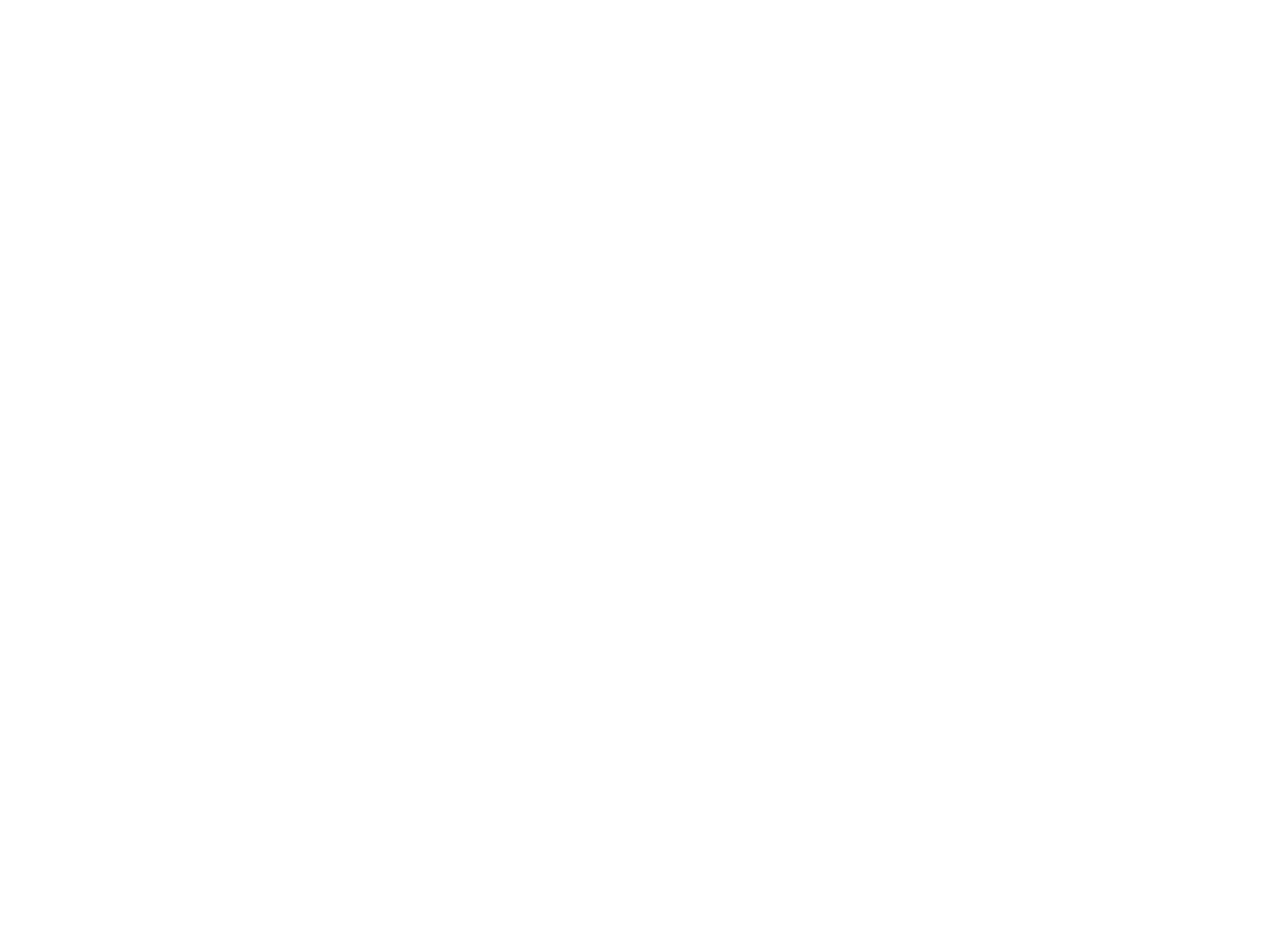
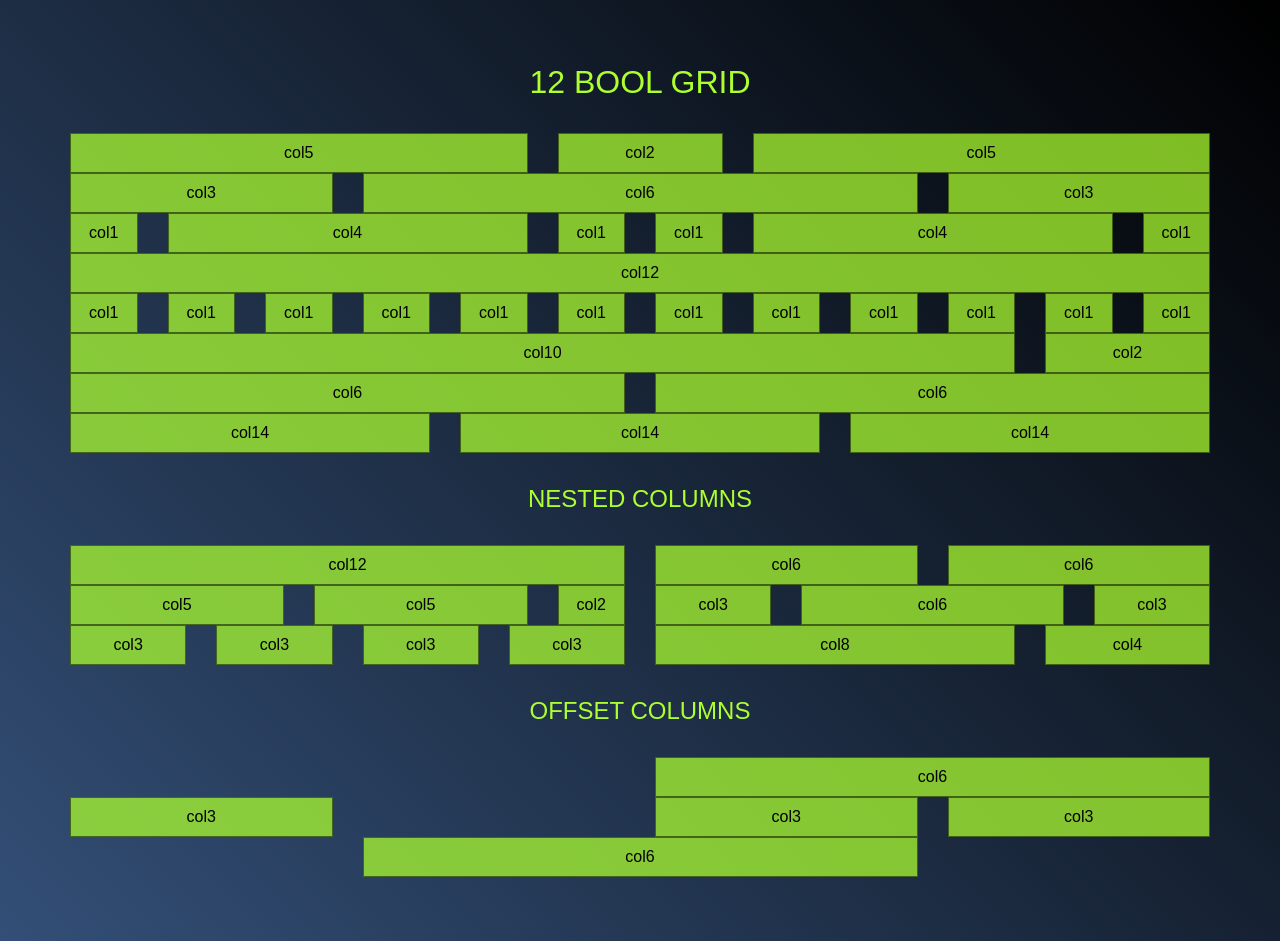
Before and after one commit to danibr1/html-css-12bool, a plain HTML site: page index.html in a window 1280 px wide. Before the commit the page ends 800 px from the top, so only its background shows below. Drawn offline with Linux system fonts and the light colour scheme.

Commit message:
completed

```diff
--- a/css/12boll.css
+++ b/css/framwork-12boll.css
@@ -1,5 +1,5 @@
 /* ########################################################
-12 BOOL FRAMEWORK
+12 BOOL FRAMEWORK - MAX-WIDTH 1170px
 ##########################################################*/
 
 /* GENERAL */
@@ -20,6 +20,9 @@ img{
 p{
     line-height: 1.5;
 }
+p:first-letter {
+    text-transform: uppercase;
+}
 
 
 /* CONTAINER *****************************
@@ -36,26 +39,25 @@ p{
     clear: both;
 }
 
-/* COLUMS *******************************/
+/* COLUMNS *******************************/
 [class*="col-"] {
-    /* Rende le colonne Float */
+    /* Rende tutte le colonne Float */
     float: left;
     /* Spazio tra colonne */
     padding-left: 15px;
     padding-right: 15px;
 }
 
-/* Colums .PADDING-0
-Classe .padding-0 per azzerare il padding interno*/
+/* Columns .PADDING-0 ******************
+NESTING .padding-0 per azzerare il padding interno*/
 [class*="col-"].padding-0 {
     padding-left: 0px;
     padding-right: 0px;
 }
 
 
-
 /* ########################################################
-12 COLUMS layout
+12 COLUMNS layout
 ##########################################################*/
 
 .col-12{
@@ -97,41 +99,42 @@ Classe .padding-0 per azzerare il padding interno*/
 
 /* ########################################################
 OFFSET - creazione spazi vuoti
-##########################################################*/
+########################################################
+*/
 
 .offset-1{
     margin-left: calc(100% / 12);
 }
 .offset-2{
-    margin-left: calc(100% / 12) * 2;
+    margin-left: calc((100% / 12) * 2);
 }
 .offset-3{
-    margin-left: calc(100% / 12) * 3;
+    margin-left: calc((100% / 12) * 3);
 }
 .offset-4{
-    margin-left: calc(100% / 12) * 4;
+    margin-left: calc((100% / 12) * 4);
 }
 .offset-5{
-    margin-left: calc(100% / 12) * 5;
+    margin-left: calc((100% / 12) * 5);
 }
 .offset-6{
-    margin-left: calc(100% / 12) * 6;
+    margin-left: calc((100% /12) * 6);
 }
 .offset-7{
-    margin-left: calc(100% / 12) * 7;
+    margin-left: calc((100% / 12) * 7);
 }
 .offset-8{
-    margin-left: calc(100% / 12) * 8;
+    margin-left: calc((100% / 12) * 8);
 }
 .offset-9{
-    margin-left: calc(100% / 12) * 9;
+    margin-left: calc((100% / 12) * 9);
 }
 .offset-10{
-    margin-left: calc(100% / 12) * 10;
+    margin-left: calc((100% / 12) * 10);
 }
 .offset-11{
-    margin-left: calc(100% / 12) * 11;
+    margin-left: calc((100% / 12) * 11);
 }
 .offset-12{
-    margin-left: calc(100% / 12) * 12;
+    margin-left: calc((100% / 12) * 12);
 }
--- a/css/style.css
+++ b/css/style.css
@@ -0,0 +1,26 @@
+/* GENERAL */
+body{
+    min-height: 100vh;
+    padding: 4rem 0;
+    background-image: linear-gradient(45deg, rgb(51, 79, 119), rgb(0, 0, 0));
+    color:greenyellow;
+    text-align: center;
+}
+
+h1,
+h2{
+    margin-bottom: 2rem;
+    font-weight: 400;
+    text-transform: uppercase;
+}
+
+h2{
+    margin-top: 2rem;
+}
+
+.box{
+    padding: 10px;
+    color: black;
+    background: rgba(172, 255, 47, 0.733);
+    border: 1px solid rgba(0, 0, 0, 0.5);
+}
--- a/index.html
+++ b/index.html
@@ -5,13 +5,127 @@
     <meta http-equiv="X-UA-Compatible" content="IE=edge">
     <meta name="viewport" content="width=device-width, initial-scale=1.0">
     <title>12 BOOL</title>
-    <!-- 12 BOOL -->
-    <link rel="stylesheet" href="./css/12boll.css">
-    <!-- STYLE -->
+    <!-- 12 BOOL FRAMEWORK -->
+    <link rel="stylesheet" href="./css/framwork-12boll.css">
+    <!-- MAIN STYLE -->
     <link rel="stylesheet" href="./css/style.css">
 </head>
 
 <body>
+
+    <h1>12 bool grid</h1>
+
+    <!-- GRID FULL WIDTH -->
+    <div class="container">
+        <div class="col-5"><div class="box">col5</div></div>
+        <div class="col-2"><div class="box">col2</div></div>
+        <div class="col-5"><div class="box">col5</div></div>
+    </div>
+
+    <div class="container">
+        <div class="col-3"><div class="box">col3</div></div>
+        <div class="col-6"><div class="box">col6</div></div>
+        <div class="col-3"><div class="box">col3</div></div>
+    </div>
+
+    <div class="container">
+        <div class="col-1"><div class="box">col1</div></div>
+        <div class="col-4"><div class="box">col4</div></div>
+        <div class="col-1"><div class="box">col1</div></div>
+        <div class="col-1"><div class="box">col1</div></div>
+        <div class="col-4"><div class="box">col4</div></div>
+        <div class="col-1"><div class="box">col1</div></div>
+    </div>
+
+    <div class="container">
+        <div class="col-12"><div class="box">col12</div></div>
+    </div>
+
+    <div class="container">
+        <div class="col-1"><div class="box">col1</div></div>
+        <div class="col-1"><div class="box">col1</div></div>
+        <div class="col-1"><div class="box">col1</div></div>
+        <div class="col-1"><div class="box">col1</div></div>
+        <div class="col-1"><div class="box">col1</div></div>
+        <div class="col-1"><div class="box">col1</div></div>
+        <div class="col-1"><div class="box">col1</div></div>
+        <div class="col-1"><div class="box">col1</div></div>
+        <div class="col-1"><div class="box">col1</div></div>
+        <div class="col-1"><div class="box">col1</div></div>
+        <div class="col-1"><div class="box">col1</div></div>
+        <div class="col-1"><div class="box">col1</div></div>
+    </div>
+
+    <div class="container">
+        <div class="col-10"><div class="box">col10</div></div>
+        <div class="col-2"><div class="box">col2</div></div>
+    </div>
+
+    <div class="container">
+        <div class="col-6"><div class="box">col6</div></div>
+        <div class="col-6"><div class="box">col6</div></div>
+    </div>
+
+    <div class="container">
+        <div class="col-4"><div class="box">col14</div></div>
+        <div class="col-4"><div class="box">col14</div></div>
+        <div class="col-4"><div class="box">col14</div></div>
+    </div>
+
+    <!-- NESTED COLUMNS  -->
+    <h2>nested columns</h2>
+
+    <!-- LEFT -->
+    <div class="container">
+        <div class="col-6 padding-0">
+            <div class="container">
+                <div class="col-12"><div class="box">col12</div></div>
+
+                <div class="col-5"><div class="box">col5</div></div>
+                <div class="col-5"><div class="box">col5</div></div>
+                <div class="col-2"><div class="box">col2</div></div>
+
+                <div class="col-3"><div class="box">col3</div></div>
+                <div class="col-3"><div class="box">col3</div></div>
+                <div class="col-3"><div class="box">col3</div></div>
+                <div class="col-3"><div class="box">col3</div></div>
+
+            </div>
+        </div>
+
+        <!-- RIGHT -->
+        <div class="col-6 padding-0">
+            <div class="container">
+                <div class="col-6"><div class="box">col6</div></div>
+                <div class="col-6"><div class="box">col6</div></div>
+
+                <div class="col-3"><div class="box">col3</div></div>
+                <div class="col-6"><div class="box">col6</div></div>
+                <div class="col-3"><div class="box">col3</div></div>
+
+                <div class="col-8"><div class="box">col8</div></div>
+                <div class="col-4"><div class="box">col4</div></div>
+            </div>
+        </div>
+    </div>
+
+    <!--OFFSET COLUMNS  -->
+    <h2>offset columns</h2>
+
+    <div class="container">
+        <div class="col-6 offset-6"><div class="box">col6</div></div>
+    </div>
+
+    <div class="container">
+        <div class="col-3"><div class="box">col3</div></div>
+        <div class="col-3 offset-3"><div class="box">col3</div></div>
+        <div class="col-3"><div class="box">col3</div></div>
+    </div>
+
+    <div class="container">
+        <div class="col-6 offset-3"><div class="box">col6</div></div>
+    </div>
+
 
 
 
```
